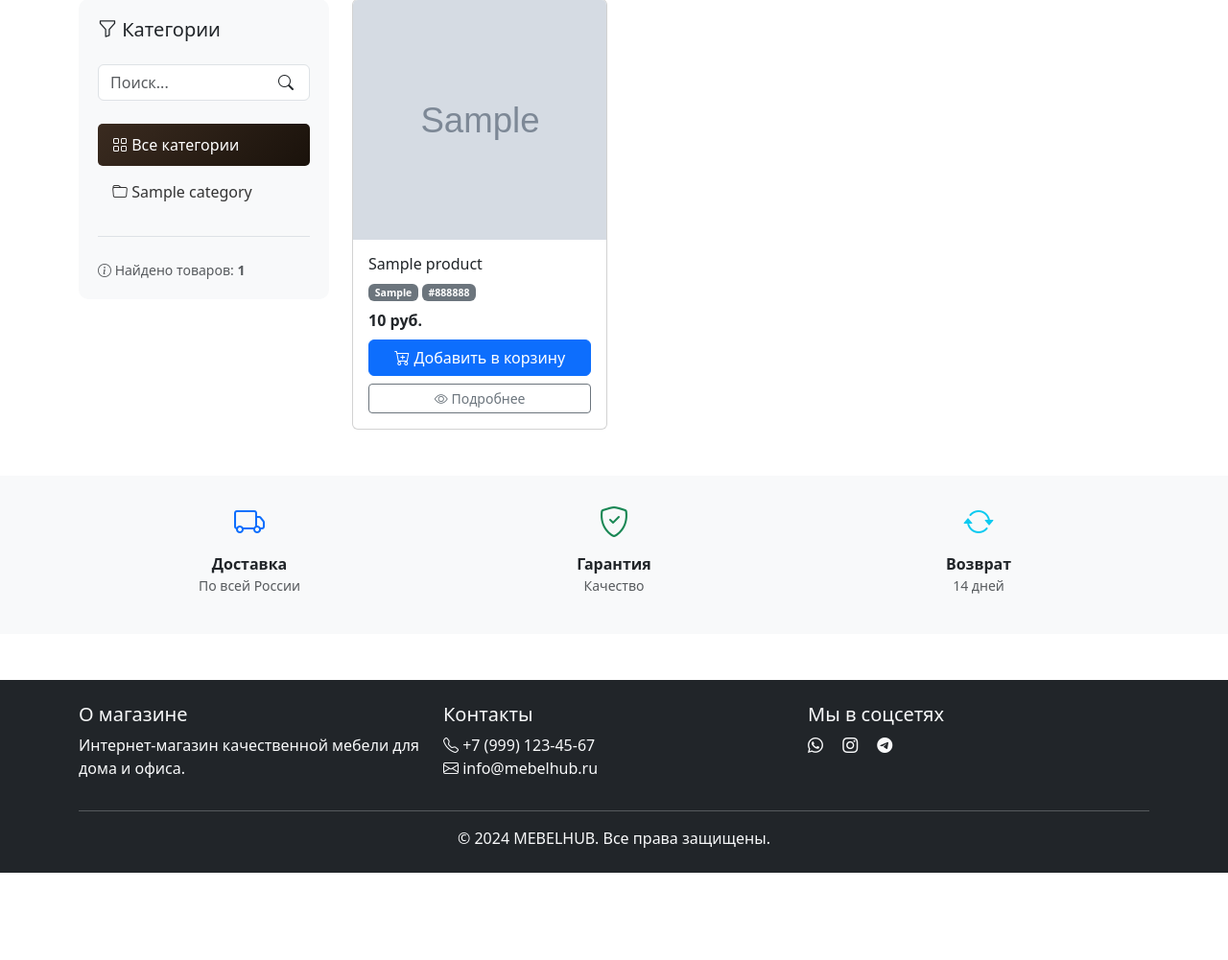
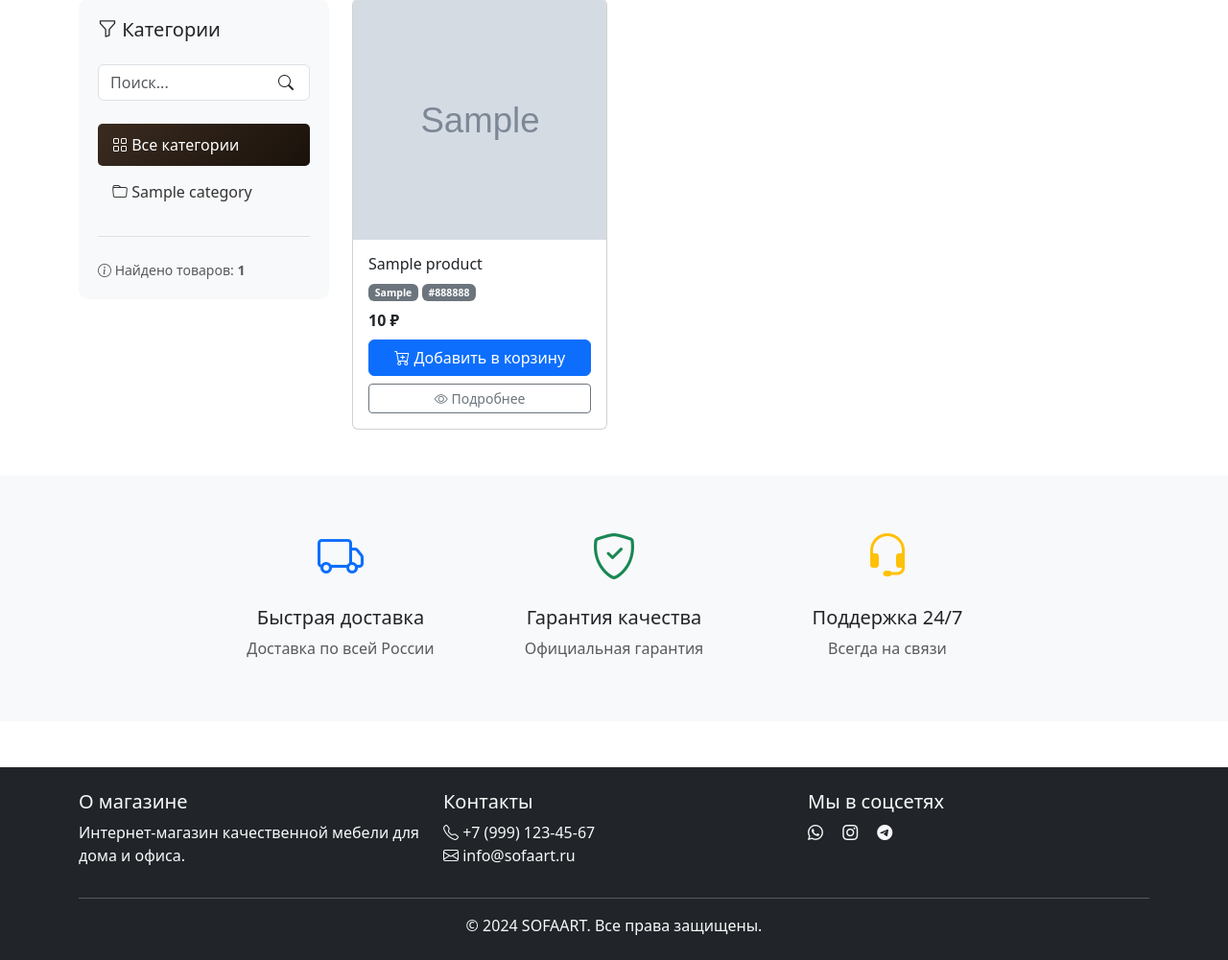
Before and after one commit to abzproger/myshop, a Django app: page /catalog/ in a window 1280 px wide. Shown: the part 351-1352 px from the top of the page at 96% size. Before the commit the page ends 1261 px from the top, so only its background shows below. Run offline with Django 5.2, Linux system fonts and the light colour scheme; tables that the repository leaves empty hold one stand-in row (values such as "Sample post"); grey boxes marked "Sample" are stand-in pictures; parts of the project's set-up code (start-up, migrations or seed data) failed here and were passed over; some libraries are stand-ins or nearby versions.

Commit message:
Просто сохранение

```diff
--- a/catalog/views.py
+++ b/catalog/views.py
@@ -74,7 +74,7 @@ def contacts(request):
 
             # Пытаемся отправить письмо на почту магазина.
             subject_display = contact.get_subject_display() or "Обращение с формы контактов"
-            email_subject = f"[Контакты MEBELHUB] {subject_display}"
+            email_subject = f"[Контакты SOFAART] {subject_display}"
             email_body = (
                 f"Имя: {contact.name}\n"
                 f"Email: {contact.email}\n"
@@ -84,7 +84,7 @@ def contacts(request):
                 f"Источник: {contact.source_url}"
             )
 
-            to_email = getattr(settings, "DEFAULT_FROM_EMAIL", None) or "info@mebelhub.ru"
+            to_email = getattr(settings, "DEFAULT_FROM_EMAIL", None) or "info@sofaart.ru"
             try:
                 send_mail(
                     email_subject,
--- a/templates/base.html
+++ b/templates/base.html
@@ -4,7 +4,7 @@
 <head>
     <meta charset="UTF-8">
     <meta name="viewport" content="width=device-width, initial-scale=1.0">
-    <title>{% block title %}MEBELHUB — интернет-магазин мебели{% endblock %}</title>
+    <title>{% block title %}SOFAART — интернет-магазин мебели{% endblock %}</title>
 
     <!-- Bootstrap 5 (локально, чтобы стили работали без CDN) -->
     <link rel="stylesheet" href="{% static 'vendor/bootstrap/bootstrap.min.css' %}">
@@ -37,7 +37,7 @@
     <nav class="navbar navbar-expand-lg navbar-dark bg-dark">
         <div class="container">
             <a class="navbar-brand" href="{% url 'catalog:index' %}">
-                <i class="bi bi-shop"></i> MEBELHUB
+                <i class="bi bi-shop"></i> SOFAART
             </a>
             <button class="navbar-toggler" type="button" data-bs-toggle="collapse" data-bs-target="#navbarNav" aria-controls="navbarNav" aria-expanded="false" aria-label="Toggle navigation">
                 <span class="navbar-toggler-icon"></span>
@@ -129,7 +129,7 @@
                     <h5>Контакты</h5>
                     <p>
                         <i class="bi bi-telephone"></i> +7 (999) 123-45-67<br>
-                        <i class="bi bi-envelope"></i> info@mebelhub.ru
+                        <i class="bi bi-envelope"></i> info@sofaart.ru
                     </p>
                 </div>
                 <div class="col-md-4">
@@ -141,7 +141,7 @@
             </div>
             <hr class="my-3">
             <div class="text-center">
-                <p class="mb-0">&copy; 2024 MEBELHUB. Все права защищены.</p>
+                <p class="mb-0">&copy; 2024 SOFAART. Все права защищены.</p>
             </div>
         </div>
     </footer>
--- a/templates/cart/detail.html
+++ b/templates/cart/detail.html
@@ -1,7 +1,7 @@
 {% extends 'base.html' %}
 {% load static %}
 
-{% block title %}Корзина - MEBELHUB{% endblock %}
+{% block title %}Корзина - SOFAART{% endblock %}
 
 {% block extra_css %}
 <link rel="stylesheet" href="{% static 'css/cart-detail.css' %}">
--- a/templates/catalog/about.html
+++ b/templates/catalog/about.html
@@ -1,7 +1,7 @@
 {% extends 'base.html' %}
 {% load static %}
 
-{% block title %}О нас - MEBELHUB{% endblock %}
+{% block title %}О нас - SOFAART{% endblock %}
 
 {% block extra_css %}
 <style>
@@ -99,7 +99,7 @@
     <div class="container">
         <div class="row align-items-center mb-5">
             <div class="col-lg-6">
-                <h2 class="mb-4">Добро пожаловать в MEBELHUB</h2>
+                <h2 class="mb-4">Добро пожаловать в SOFAART</h2>
                 <p class="lead">Мы — команда профессионалов, которая помогает создавать уютные и стильные интерьеры для наших клиентов.</p>
                 <p>Наш интернет-магазин мебели предлагает широкий ассортимент качественной мебели для дома и офиса. Мы тщательно отбираем каждый товар, чтобы предложить вам только лучшее.</p>
                 <p>Мы гордимся тем, что за годы работы помогли тысячам клиентов обустроить свои дома и офисы. Наша миссия — сделать качественную мебель доступной для каждого.</p>
--- a/templates/catalog/catalog.html
+++ b/templates/catalog/catalog.html
@@ -151,7 +151,7 @@ class="category-link category-child {% if selected_category == child %}active{%
 
 {% if variant.get_discount_amount > 0 %}
 <span class="badge bg-danger discount-badge">
--{{ variant.get_discount_amount|floatformat:0 }} руб.
+-{{ variant.get_discount_amount|floatformat:0 }} ₽
 </span>
 {% endif %}
 
@@ -197,17 +197,17 @@ loading="lazy"
 {% if variant.get_price_with_discount < variant.get_base_price %}
 
 <span class="text-decoration-line-through text-muted small">
-{{ variant.get_base_price|floatformat:0 }} руб.
+{{ variant.get_base_price|floatformat:0 }} ₽
 </span>
 
 <span class="fw-bold text-danger ms-2">
-{{ variant.get_price_with_discount|floatformat:0 }} руб.
+{{ variant.get_price_with_discount|floatformat:0 }} ₽
 </span>
 
 {% else %}
 
 <span class="fw-bold">
-{{ variant.get_base_price|floatformat:0 }} руб.
+{{ variant.get_base_price|floatformat:0 }} ₽
 </span>
 
 {% endif %}
@@ -270,54 +270,38 @@ class="btn btn-outline-secondary btn-sm">
 
 
 <!-- ПРЕИМУЩЕСТВА -->
-
-{% if variants %}
-
-<section class="bg-light py-4">
+<section class="bg-light py-5">
 
 <div class="container">
 
-<div class="row text-center">
+<div class="row g-4 text-center justify-content-center">
 
-<div class="col-4 col-md-4">
+<div class="col-4 col-md-3">
+<i class="bi bi-truck text-primary" style="font-size:3rem"></i>
 
-<i class="bi bi-truck text-primary" style="font-size:2rem"></i>
+<h5 class="mt-3">Быстрая доставка</h5>
 
-<p class="mb-0 mt-2">
-<strong>Доставка</strong>
-</p>
-
-<p class="text-muted small">
-По всей России
-</p>
+<p class="text-muted">Доставка по всей России</p>
 
 </div>
 
-<div class="col-4 col-md-4">
+<div class="col-4 col-md-3">
 
-<i class="bi bi-shield-check text-success" style="font-size:2rem"></i>
+<i class="bi bi-shield-check text-success" style="font-size:3rem"></i>
 
-<p class="mb-0 mt-2">
-<strong>Гарантия</strong>
-</p>
+<h5 class="mt-3">Гарантия качества</h5>
 
-<p class="text-muted small">
-Качество
-</p>
+<p class="text-muted">Официальная гарантия</p>
 
 </div>
+<div class="col-4 col-md-3">
 
-<div class="col-4 col-md-4">
 
-<i class="bi bi-arrow-repeat text-info" style="font-size:2rem"></i>
+<i class="bi bi-headset text-warning" style="font-size:3rem"></i>
 
-<p class="mb-0 mt-2">
-<strong>Возврат</strong>
-</p>
+<h5 class="mt-3">Поддержка 24/7</h5>
 
-<p class="text-muted small">
-14 дней
-</p>
+<p class="text-muted">Всегда на связи</p>
 
 </div>
 
@@ -327,6 +311,5 @@ class="btn btn-outline-secondary btn-sm">
 
 </section>
 
-{% endif %}
 
 {% endblock %}
--- a/templates/catalog/contacts.html
+++ b/templates/catalog/contacts.html
@@ -1,7 +1,7 @@
 {% extends 'base.html' %}
 {% load static %}
 
-{% block title %}Контакты - MEBELHUB{% endblock %}
+{% block title %}Контакты - SOFAART{% endblock %}
 
 {% block extra_css %}
 <style>
@@ -128,8 +128,8 @@
                     </div>
                     <h5 class="card-title">Email</h5>
                     <p class="card-text">
-                        <a href="mailto:info@mebelhub.ru" class="text-decoration-none">
-                            info@mebelhub.ru
+                        <a href="mailto:info@sofaart.ru" class="text-decoration-none">
+                            info@sofaart.ru
                         </a><br>
                         <small class="text-muted">Ответим в течение 24 часов</small>
                     </p>
--- a/templates/orders/checkout_contact.html
+++ b/templates/orders/checkout_contact.html
@@ -1,7 +1,7 @@
 {% extends 'base.html' %}
 {% load static %}
 
-{% block title %}Оформление заказа — шаг 1 - MEBELHUB{% endblock %}
+{% block title %}Оформление заказа — шаг 1 - SOFAART{% endblock %}
 
 {% block extra_css %}
 <link rel="stylesheet" href="{% static 'css/orders-checkout-steps.css' %}">
```
Also changed, not shown: static/css/product-detail.css (+29 -19 lines), templates/catalog/index.html (+6 -6 lines), templates/catalog/product_detail.html (+7 -6 lines), 1 other file.
